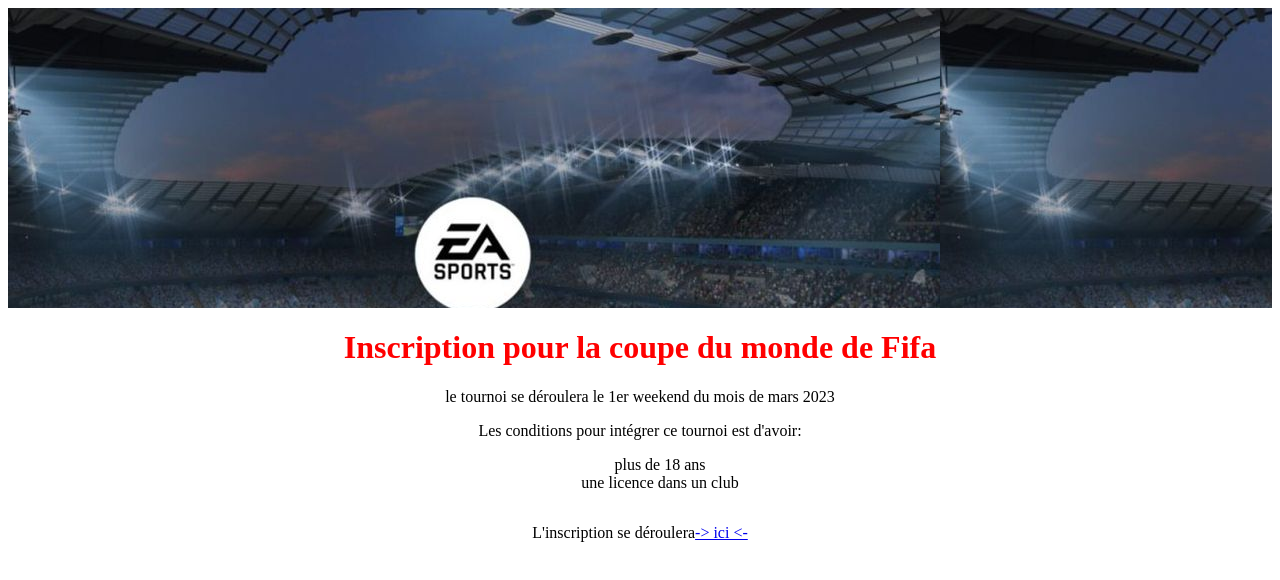
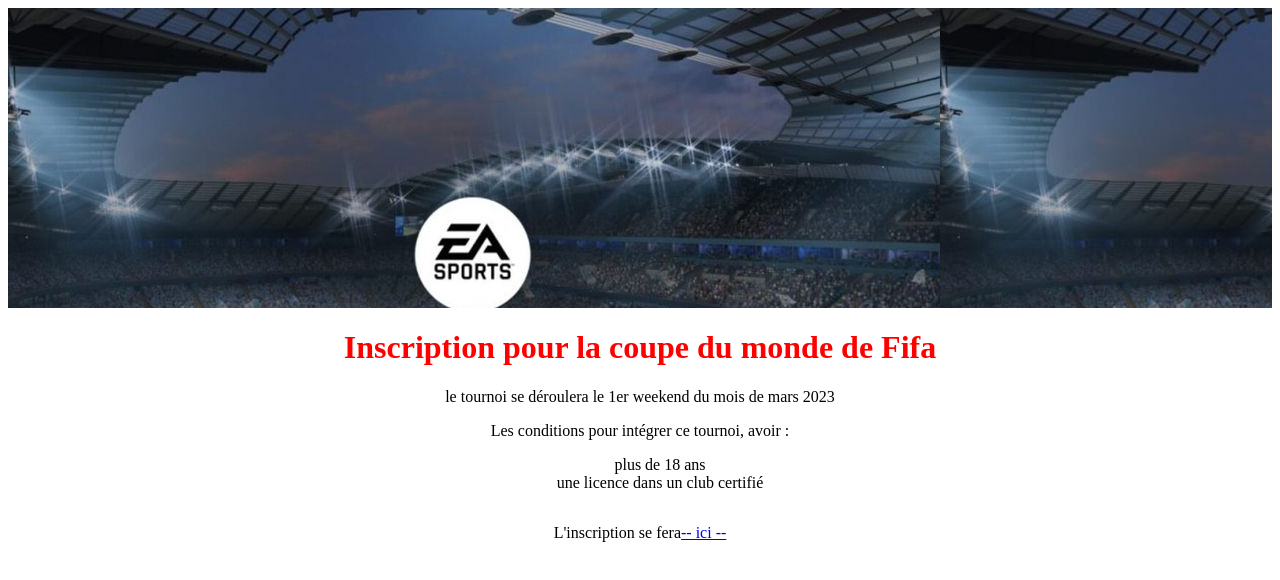
Before and after one commit to niry1/site_web, a plain HTML site: page index.html in a window 1280 px wide. Drawn offline with Linux system fonts and the light colour scheme.

Commit message:
modif HTML : la 2 eme liste et rajout du tiret à ici

```diff
--- a/index.html
+++ b/index.html
@@ -9,17 +9,16 @@
 </head>
 
 <body>
-    <div id="image">
-    </div>
+    <div id="image"></div>
 
     <h1>Inscription pour la coupe du monde de Fifa</h1>
     <p>le tournoi se déroulera le 1er weekend du mois de mars 2023</p>
-    <p>Les conditions pour intégrer ce tournoi est d'avoir:
+    <p>Les conditions pour intégrer ce tournoi, avoir :
     <ul>
         <li>plus de 18 ans</li>
-        <li>une licence dans un club</li>
-    </ul>
+        <li>une licence dans un club certifié</li>
+      </ul>
     </p>
-    <p>L'inscription se déroulera <a href="/contact.html"> -> ici <-</a></p>
+    <p>L'inscription se fera <a href="/contact.html"> -- ici --</a></p>
 </body>
 </html>
```
Also changed, not shown: contact.html (+4 -19 lines).
